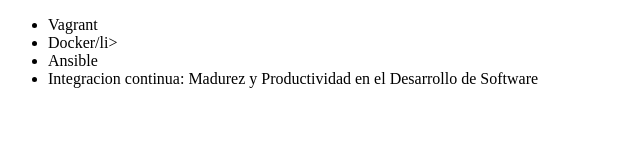
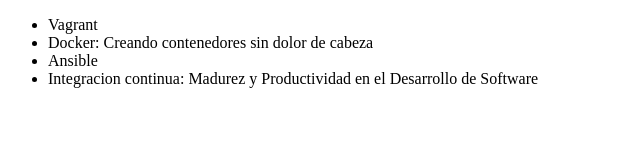
Before and after one commit to ready2devs/alura-git, a plain HTML site: page index.html in a window 1280 px wide. Shown: the whole page, without its empty margins (0-640 px from the left). Drawn offline with Linux system fonts and the light colour scheme.

Commit message:
mergeando 2

```diff
--- a/index.html
+++ b/index.html
@@ -7,7 +7,7 @@
   <body>
     <ul>
       <li>Vagrant</li>
-      <li>Docker/li>
+      <li>Docker: Creando contenedores sin dolor de cabeza</li>
       <li>Ansible</li>
       <li>
         Integracion continua: Madurez y Productividad en el Desarrollo de
```
